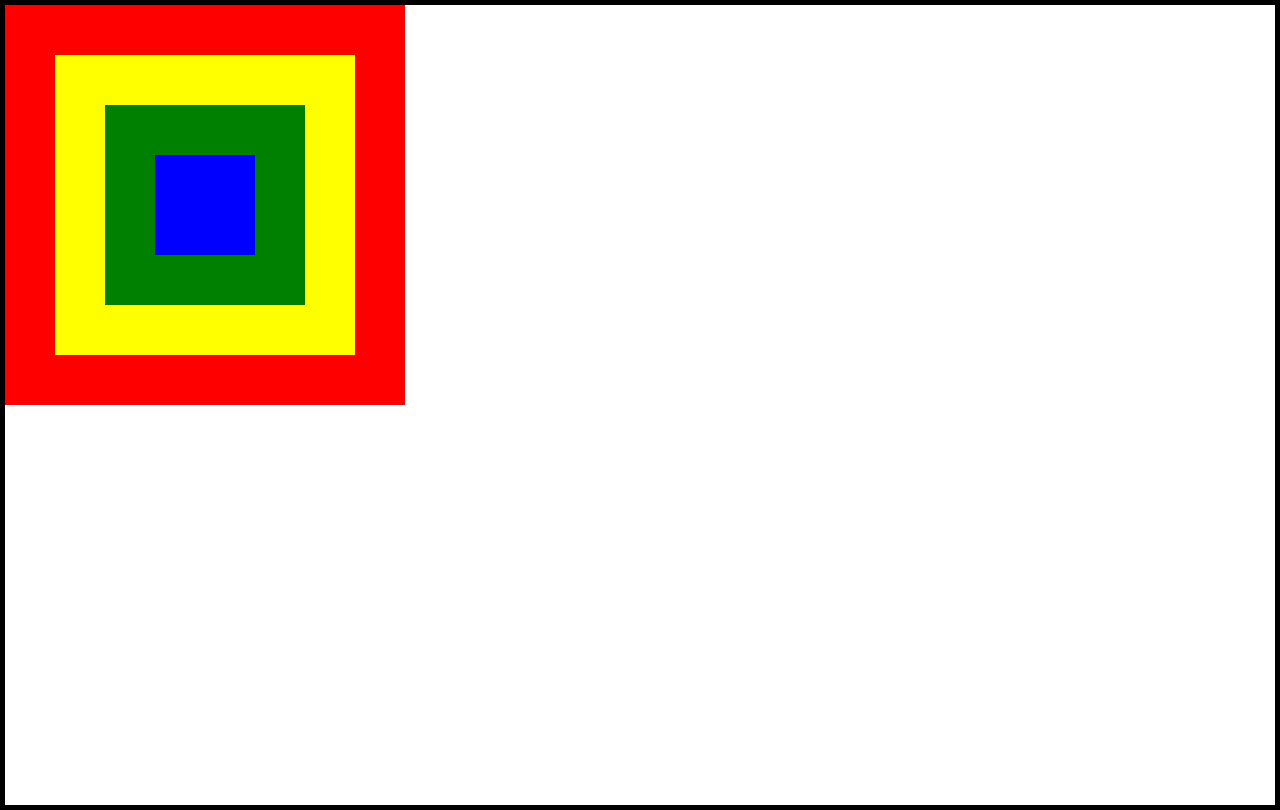
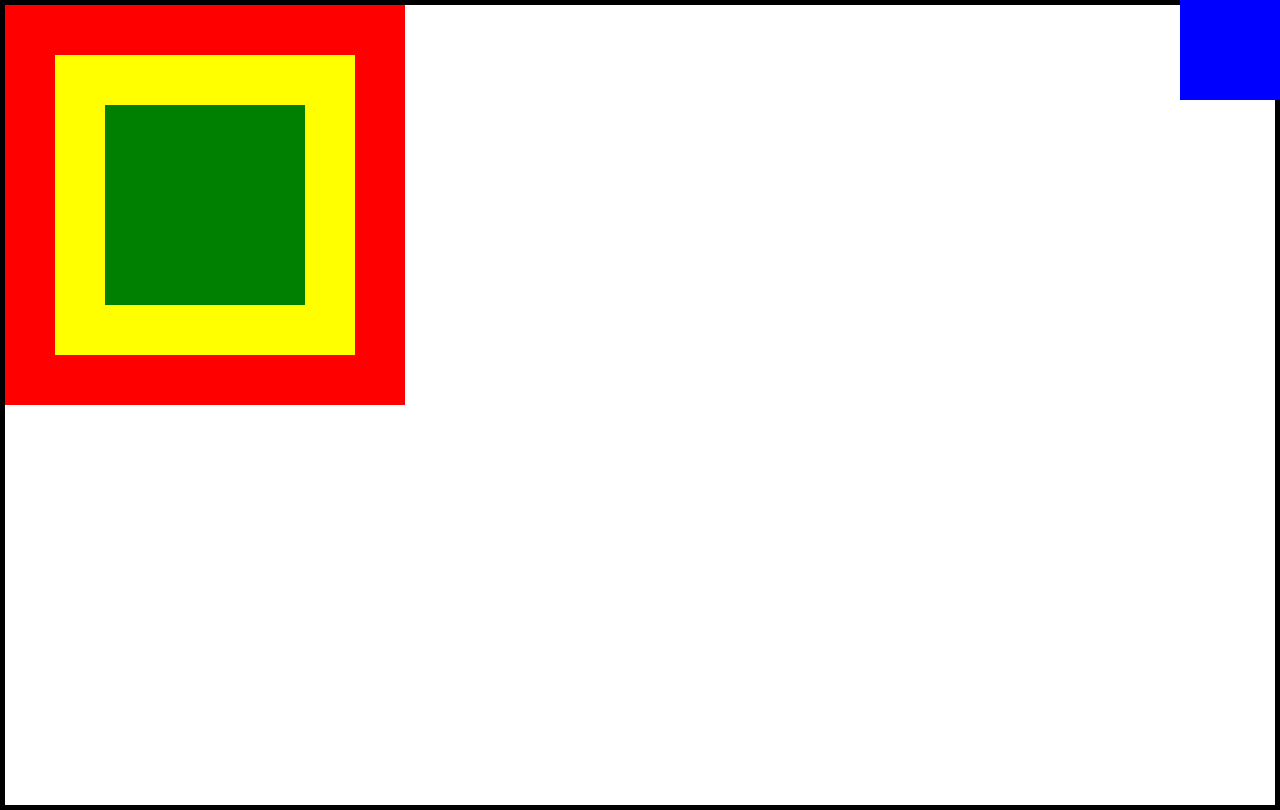
Before and after one commit to DanicaRad/css-mocks, a plain HTML site: page index.html in a window 1280 px wide. Drawn offline with Linux system fonts and the light colour scheme.

Commit message:
Update style.css

```diff
--- a/style.css
+++ b/style.css
@@ -36,7 +36,7 @@ body {
   width: 100px;
   height: 100px;
   background-color: blue;
-  position: relative;
-  top: 50px;
-  left: 50px;
+  position: fixed;
+  top: 0px;
+  right: 0px;
 }
```
